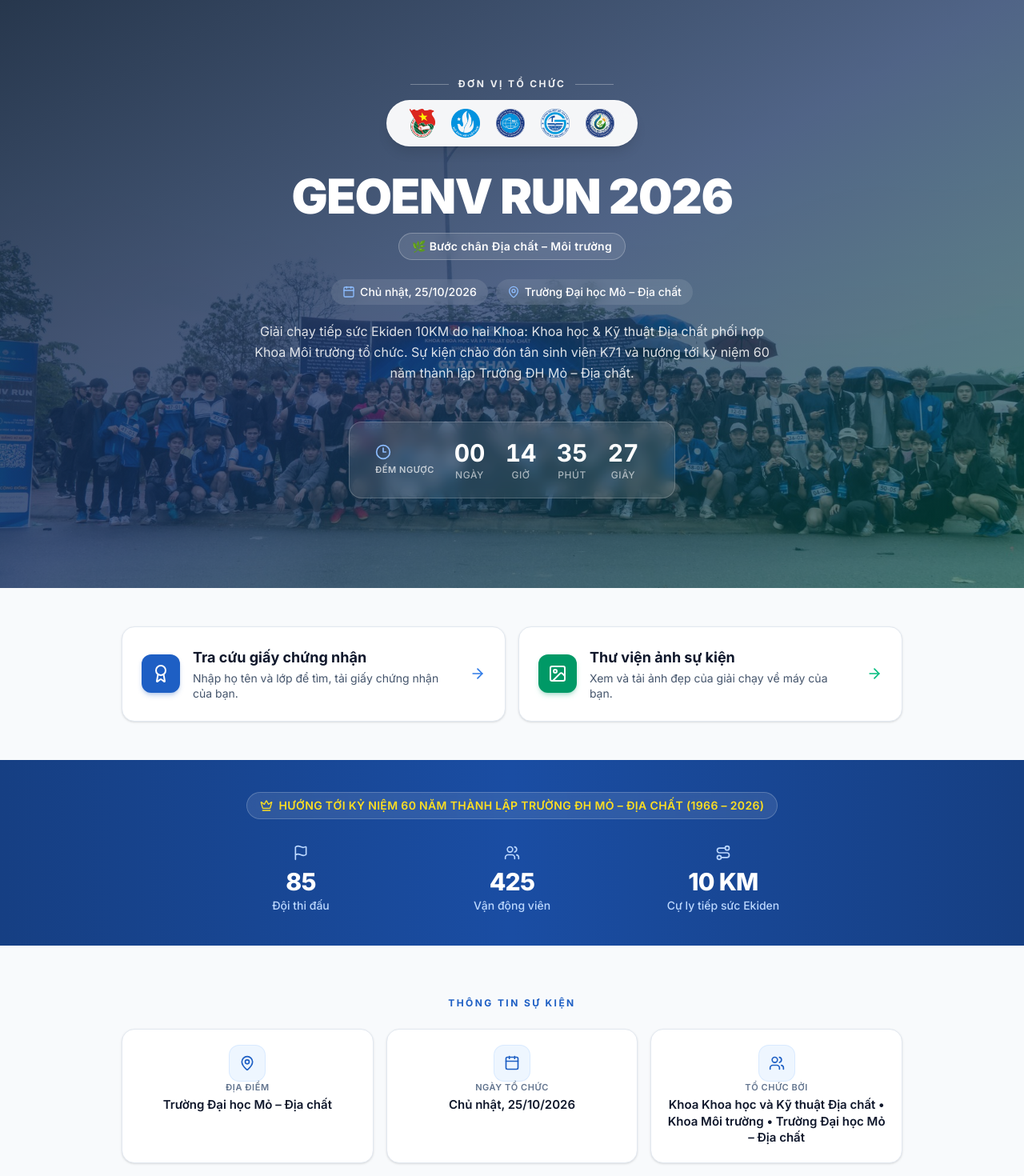
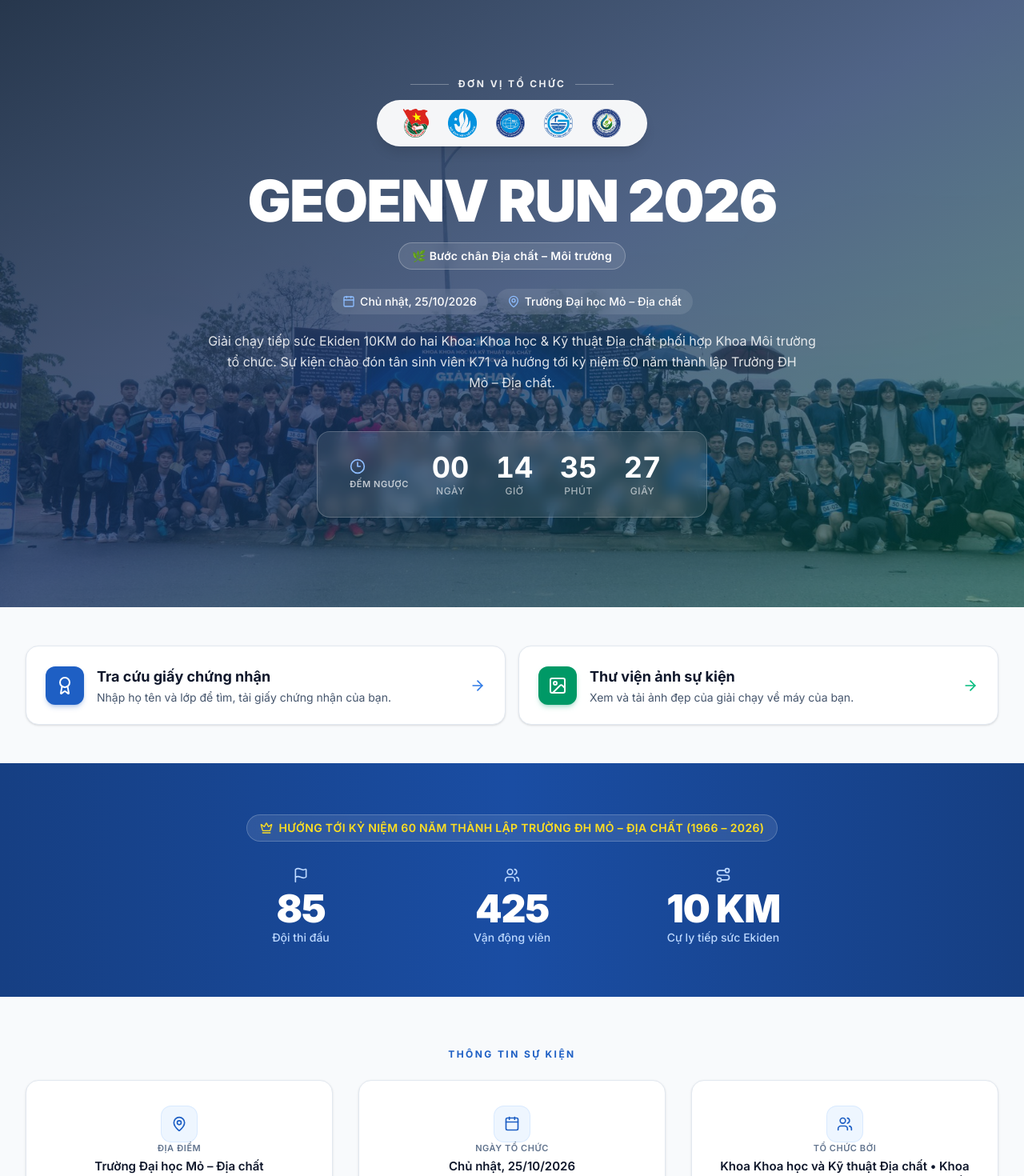
Before and after one commit to koko999-tien/geoenv-run-2026-certificates, a React (Vite) app: page / in a window 1280 px wide. Shown: the part 80-1550 px from the top of the page at 80% size. Built offline with nearby package versions, Linux system fonts and the light colour scheme; no server answers.

Commit message:
Desktop responsive: 90vh hero, 7xl title, wider containers, grander stats/cards (lg only, mobile untouched)

```diff
--- a/src/pages/Home.tsx
+++ b/src/pages/Home.tsx
@@ -102,7 +102,7 @@
   return (
     <div>
       {/* ================= HERO — ảnh nền + lớp phủ tối ================= */}
-      <section className="relative isolate overflow-hidden">
+      <section className="relative isolate overflow-hidden lg:flex lg:min-h-[90vh] lg:flex-col lg:items-center lg:justify-center">
         {/* ✏️ Ảnh nền — thay bằng ảnh thật trong public (xem chú thích HERO_IMAGE) */}
         <img
           src={HERO_IMAGE}
@@ -113,7 +113,7 @@
         {/* Lớp phủ tối mờ để chữ trắng nổi bật (chuẩn chiến dịch truyền thông) */}
         <div className="absolute inset-0 -z-10 bg-gradient-to-br from-geoenv-950/90 via-geoenv-900/75 to-emerald-900/60" />
 
-        <div className="mx-auto max-w-3xl px-4 py-20 text-center sm:py-28">
+        <div className="mx-auto w-full max-w-3xl px-4 py-20 text-center sm:py-28 lg:max-w-4xl">
           {/* 🏛️ Hàng đơn vị tổ chức — chuẩn "hàng tài trợ":
                  nhãn chữ có đường kẻ mảnh hai bên + 5 logo sticker trắng đồng khổ nổi trên nền tối */}
           <div className="mb-6 flex flex-col items-center md:mb-8">
@@ -124,7 +124,7 @@
             </p>
             {/* Một dải capsule trắng duy nhất chứa cả 5 logo gốc — nền trắng của dải
                 tự làm nền sạch cho mọi logo, giữ nguyên form dáng từng biểu trưng */}
-            <div className="inline-flex max-w-full items-center justify-center gap-3.5 overflow-hidden rounded-full border border-white/60 bg-white/95 px-5 py-2 shadow-lg backdrop-blur-md md:gap-5 md:px-7 md:py-2.5">
+            <div className="inline-flex max-w-full items-center justify-center gap-3.5 overflow-hidden rounded-full border border-white/60 bg-white/95 px-5 py-2 shadow-lg backdrop-blur-md md:gap-5 md:px-7 md:py-2.5 lg:gap-6 lg:px-8 lg:py-2.5">
               {ORG_LOGOS.map((logo) => (
                 <img
                   key={logo.src}
@@ -132,14 +132,14 @@
                   alt={logo.alt}
                   title={logo.alt}
                   loading="lazy"
-                  className="h-7 w-auto object-contain md:h-9"
+                  className="h-7 w-auto object-contain md:h-9 lg:h-9"
                 />
               ))}
             </div>
           </div>
 
           {/* 1️⃣ Tên sự kiện — chủ thể trung tâm, đứng TRƯỚC khẩu hiệu */}
-          <h1 className="text-4xl font-black tracking-tight text-white sm:text-6xl">
+          <h1 className="text-4xl font-black tracking-tight text-white sm:text-6xl lg:text-7xl">
             {EVENT.name}
           </h1>
 
@@ -163,7 +163,7 @@
           </div>
 
           {/* ✏️ Đoạn giới thiệu (sửa trong EVENT ở đầu file) */}
-          <p className="mx-auto mt-5 max-w-2xl text-pretty text-sm leading-relaxed text-white/85 sm:text-base">
+          <p className="mx-auto mt-5 max-w-2xl text-pretty text-sm leading-relaxed text-white/85 sm:text-base lg:max-w-3xl">
             {EVENT.intro}
           </p>
 
@@ -179,7 +179,7 @@
                 🎉 Sự kiện đang diễn ra — chúc các vận động viên về đích an toàn!
               </p>
             ) : (
-              <div className="inline-flex items-center rounded-2xl border border-white/20 bg-white/10 px-5 py-4 backdrop-blur sm:px-8 sm:py-5">
+              <div className="inline-flex items-center rounded-2xl border border-white/20 bg-white/10 px-5 py-4 backdrop-blur sm:px-8 sm:py-5 lg:px-10 lg:py-6">
                 <div className="mr-3 hidden flex-col items-start sm:flex">
                   <Clock3 className="h-5 w-5 text-geoenv-300" />
                   <span className="mt-1 text-[11px] font-semibold uppercase tracking-wider text-white/70">
@@ -187,8 +187,8 @@
                   </span>
                 </div>
                 {countdownCells.map((cell) => (
-                  <div key={cell.label} className="w-14 text-center sm:w-16">
-                    <div className="text-2xl font-bold tabular-nums text-white sm:text-3xl">
+                  <div key={cell.label} className="w-14 text-center sm:w-16 lg:w-20">
+                    <div className="text-2xl font-bold tabular-nums text-white sm:text-3xl lg:text-4xl">
                       {cell.value}
                     </div>
                     <div className="mt-0.5 text-[10px] font-medium uppercase tracking-wider text-white/60 sm:text-xs">
@@ -204,7 +204,7 @@
 
       {/* ================= CHỨC NĂNG CHÍNH — ngay dưới banner, chạm 1 cái là tới ================= */}
       <section className="py-10 sm:py-12">
-        <div className="mx-auto max-w-5xl px-4 sm:px-6">
+        <div className="mx-auto max-w-5xl px-4 sm:px-6 lg:max-w-7xl lg:px-8">
           <div className="grid grid-cols-1 gap-4 sm:grid-cols-2">
             {/* Ô 1: Tra cứu giấy chứng nhận — chức năng quan trọng nhất, luôn ở đầu trang */}
             <Link to="/tra-cuu" className="group block">
@@ -246,8 +246,8 @@
       </section>
 
       {/* ================= DẢI VINH DANH 60 NĂM + 3 CHỈ SỐ GIẢI ĐẤU ================= */}
-      <section className="bg-gradient-to-r from-geoenv-800 via-geoenv-700 to-geoenv-800 py-8 sm:py-10">
-        <div className="mx-auto max-w-5xl px-4 sm:px-6">
+      <section className="bg-gradient-to-r from-geoenv-800 via-geoenv-700 to-geoenv-800 py-8 sm:py-10 lg:py-16">
+        <div className="mx-auto max-w-5xl px-4 sm:px-6 lg:max-w-7xl lg:px-8">
           {/* Dải băng vinh danh — đặt trang trọng ở vị trí cao nhất của khối */}
           <div className="flex justify-center">
             <p className="inline-flex max-w-full items-center justify-center gap-2 rounded-full border border-white/20 bg-white/10 px-4 py-1.5 text-center text-xs font-semibold tracking-wide text-yellow-300 backdrop-blur-md md:text-sm">
@@ -265,7 +265,7 @@
             ].map((stat) => (
               <div key={stat.label} className="text-center">
                 <stat.icon className="mx-auto h-5 w-5 text-geoenv-200" />
-                <p className="mt-2 text-2xl font-extrabold tracking-tight text-white sm:text-3xl">
+                <p className="mt-2 text-2xl font-extrabold tracking-tight text-white sm:text-3xl lg:text-5xl lg:font-black">
                   {stat.value}
                 </p>
                 <p className="mt-0.5 text-xs font-medium uppercase tracking-wider text-geoenv-200 sm:text-sm sm:normal-case sm:tracking-normal">
@@ -279,15 +279,15 @@
 
       {/* ================= THÔNG TIN SỰ KIỆN (thẻ trắng trên nền sáng) ================= */}
       <section className="py-14 sm:py-16">
-        <div className="mx-auto max-w-5xl px-4 sm:px-6">
+        <div className="mx-auto max-w-5xl px-4 sm:px-6 lg:max-w-7xl lg:px-8">
           <h2 className="text-center text-xs font-bold uppercase tracking-[0.2em] text-geoenv-600">
             Thông tin sự kiện
           </h2>
-          <div className="mt-6 grid grid-cols-1 gap-4 sm:grid-cols-3">
+          <div className="mt-6 grid grid-cols-1 gap-4 sm:grid-cols-3 lg:gap-8">
             {infoItems.map((item) => (
               <div
                 key={item.label}
-                className="card flex flex-col items-center p-5 text-center transition-all duration-200 hover:-translate-y-0.5 hover:shadow-md"
+                className="card flex flex-col items-center p-5 text-center transition-all duration-200 hover:-translate-y-0.5 hover:shadow-md lg:p-8"
               >
                 <span className="flex h-11 w-11 shrink-0 items-center justify-center rounded-xl bg-geoenv-50 ring-1 ring-geoenv-100">
                   <item.icon className="h-5 w-5 text-geoenv-600" />
@@ -315,7 +315,7 @@
 
       {/* ================= GIỚI THIỆU & THỂ THỨC THI ĐẤU ================= */}
       <section className="bg-white py-14 sm:py-16">
-        <div className="mx-auto max-w-5xl px-4 sm:px-6">
+        <div className="mx-auto max-w-5xl px-4 sm:px-6 lg:max-w-7xl lg:px-8">
           <h2 className="text-center text-xs font-bold uppercase tracking-[0.2em] text-geoenv-600">
             Giới thiệu giải chạy
           </h2>
@@ -393,7 +393,7 @@
 
       {/* ================= GIẢI THƯỞNG ================= */}
       <section className="py-14 sm:py-16">
-        <div className="mx-auto max-w-5xl px-4 sm:px-6">
+        <div className="mx-auto max-w-5xl px-4 sm:px-6 lg:max-w-7xl lg:px-8">
           <h2 className="text-center text-xs font-bold uppercase tracking-[0.2em] text-geoenv-600">
             Cơ cấu giải thưởng
           </h2>
@@ -477,7 +477,7 @@
 
       {/* ================= CUỘC THI KHOẢNH KHẮC ẤN TƯỢNG ================= */}
       <section className="bg-gradient-to-br from-geoenv-950 via-geoenv-900 to-emerald-900 py-14 sm:py-16">
-        <div className="mx-auto max-w-5xl px-4 sm:px-6">
+        <div className="mx-auto max-w-5xl px-4 sm:px-6 lg:max-w-7xl lg:px-8">
           <div className="text-center">
             <span className="inline-flex items-center gap-2 rounded-full border border-white/25 bg-white/10 px-4 py-1.5 text-xs font-semibold tracking-wide text-white backdrop-blur">
               <Camera className="h-4 w-4" />
```
